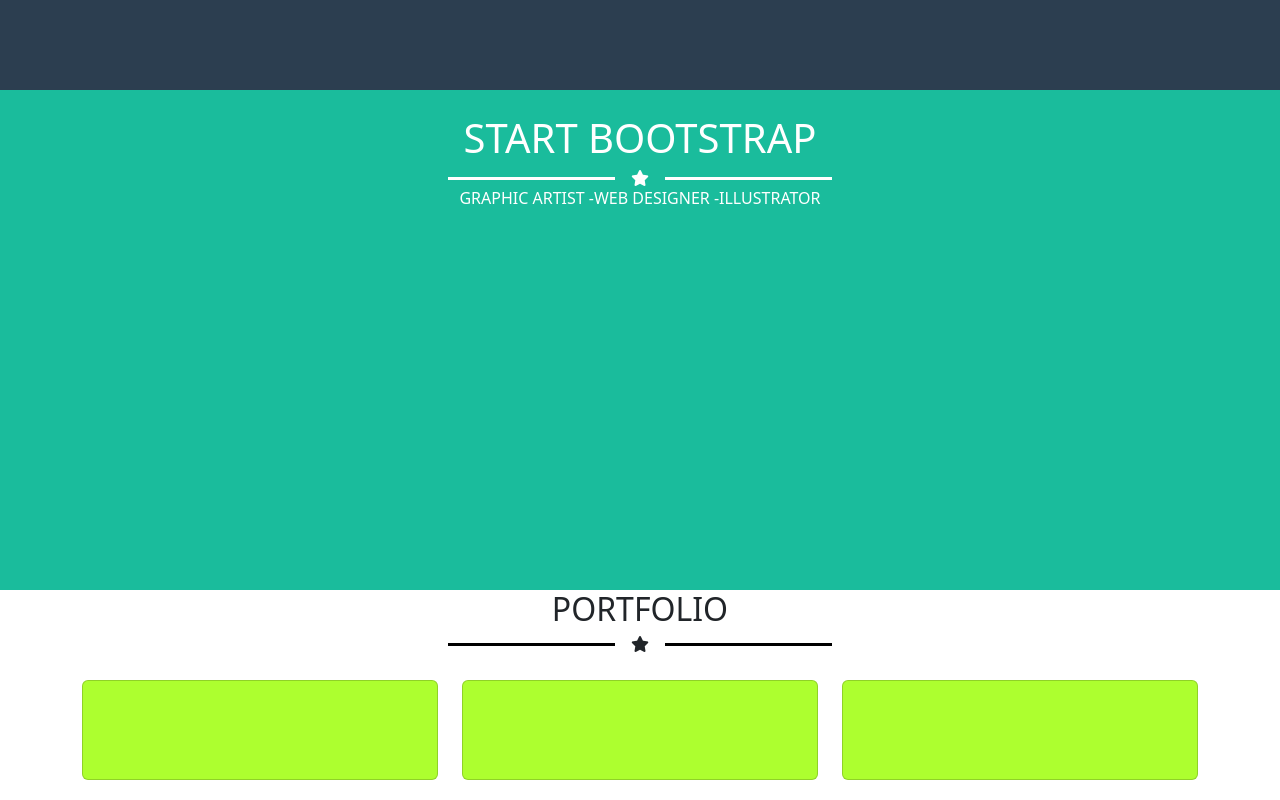
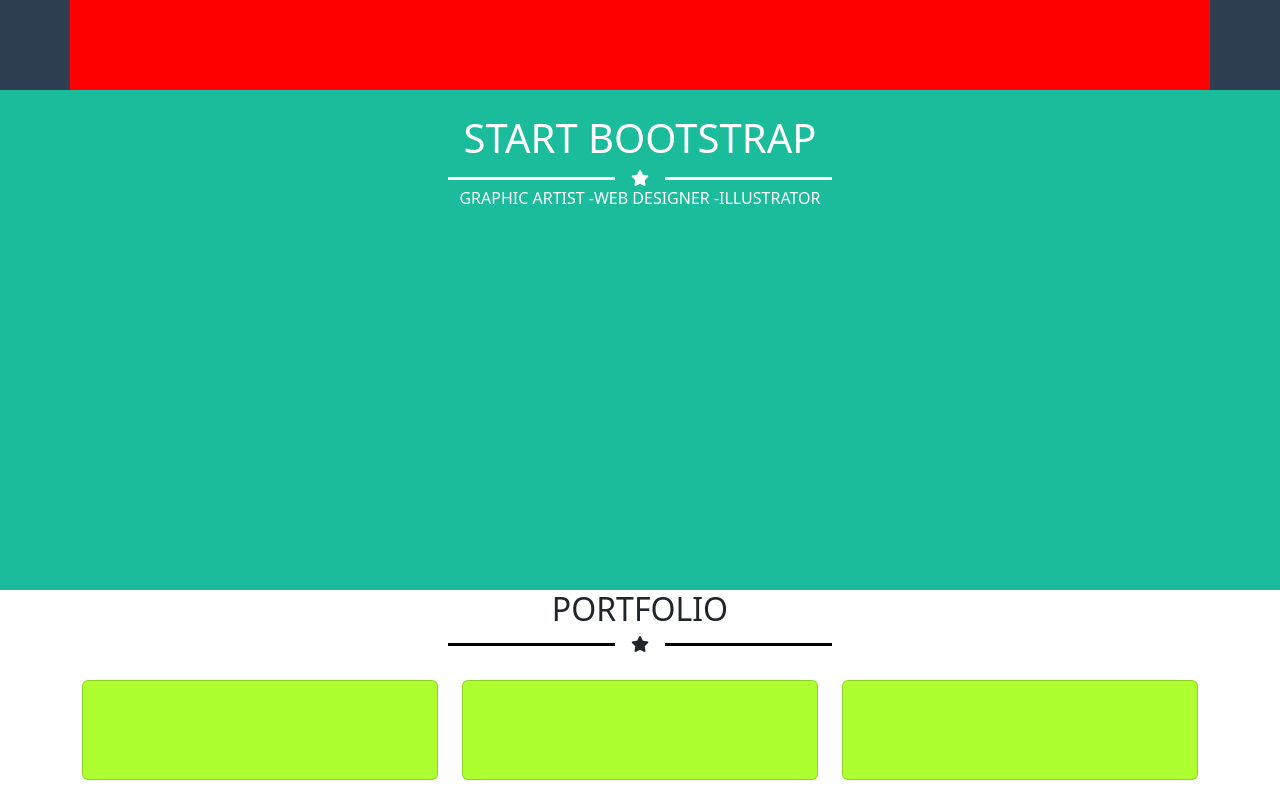
Before and after one commit to MatteoNocera/html-css-bootstrap-freelancer, a plain HTML site: page index.html in a window 1280 px wide. Shown: the top 800 px of the page. Drawn offline with nearby package versions, Linux system fonts and the light colour scheme.

Commit message:
complete structure

```diff
--- a/assets/css/style.css
+++ b/assets/css/style.css
@@ -64,7 +64,7 @@
 
 .area {
     background-color: red;
-    height: 100px;
+    height: 100%;
 
 }
 
--- a/index.html
+++ b/index.html
@@ -15,8 +15,13 @@
     <link rel="stylesheet" href="https://cdnjs.cloudflare.com/ajax/libs/font-awesome/6.4.0/css/all.min.css" integrity="sha512-iecdLmaskl7CVkqkXNQ/ZH/XLlvWZOJyj7Yy7tcenmpD1ypASozpmT/E0iPtmFIB46ZmdtAc9eNBvH0H/ZpiBw==" crossorigin="anonymous" referrerpolicy="no-referrer" />
 
 </head>
+
   <body class="debug">
-    <header id="heat_site"></header>
+
+    <header id="heat_site">
+        <div class="container d-flex align-items-center area"></div>
+    </header>
+
     <main id="main_site">
 
         <section id="jumbotron">
@@ -125,12 +130,15 @@
                     <div class="line bg-black"></div>
 
                 </div>
-                <div class="area"></div>
             </div>
+
+            <div class="area"></div>
+
         </section>
         <!-- /#contact -->
 
     </main>
+
     <footer id="foot_site">
 
         <div class="foot_links">
@@ -179,6 +187,7 @@
             </div>
 
         </div>
+
         <div class="foot_copy text-white justify-content-center d-flex align-items-center gap-1">
             Copyright<i class="fa-regular fa-copyright fa-sm"></i>Your Website 2019
         </div>
```
